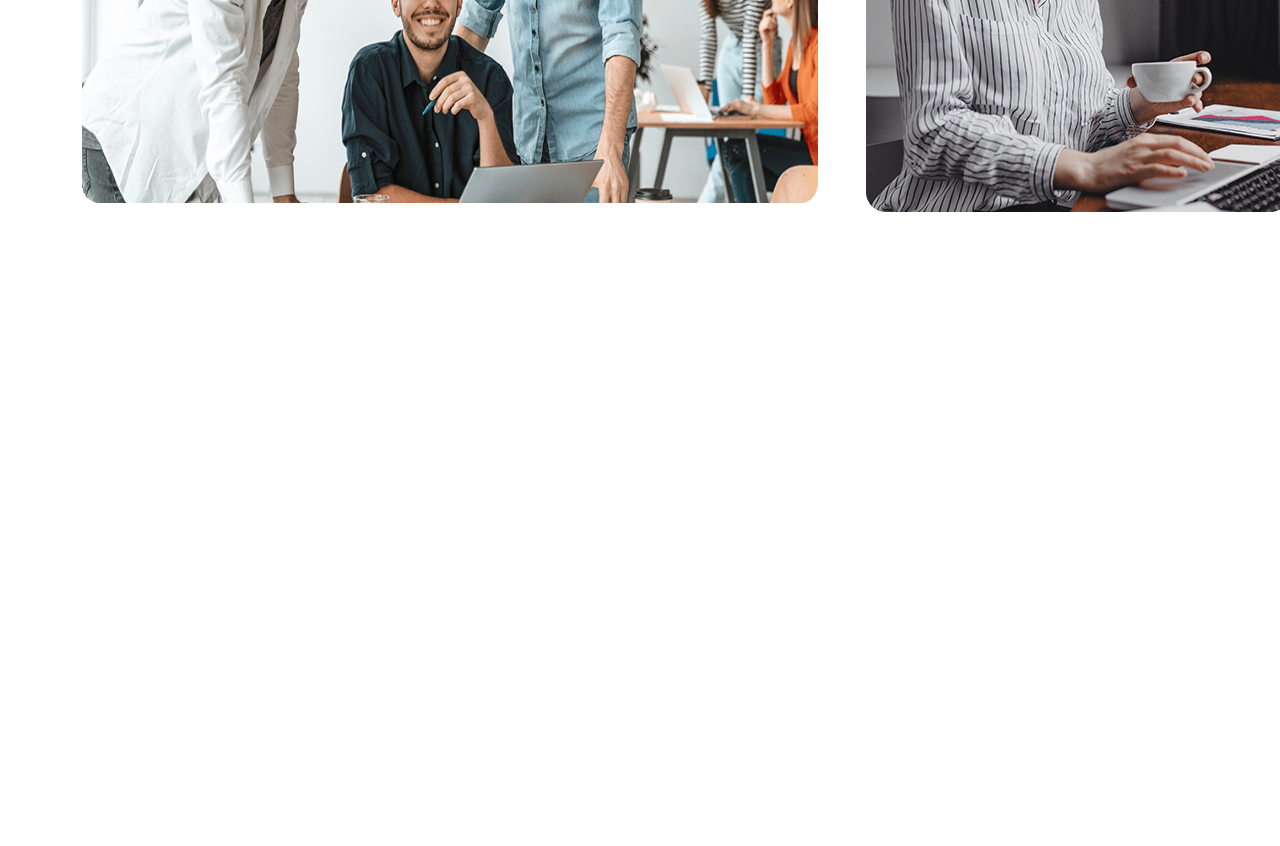
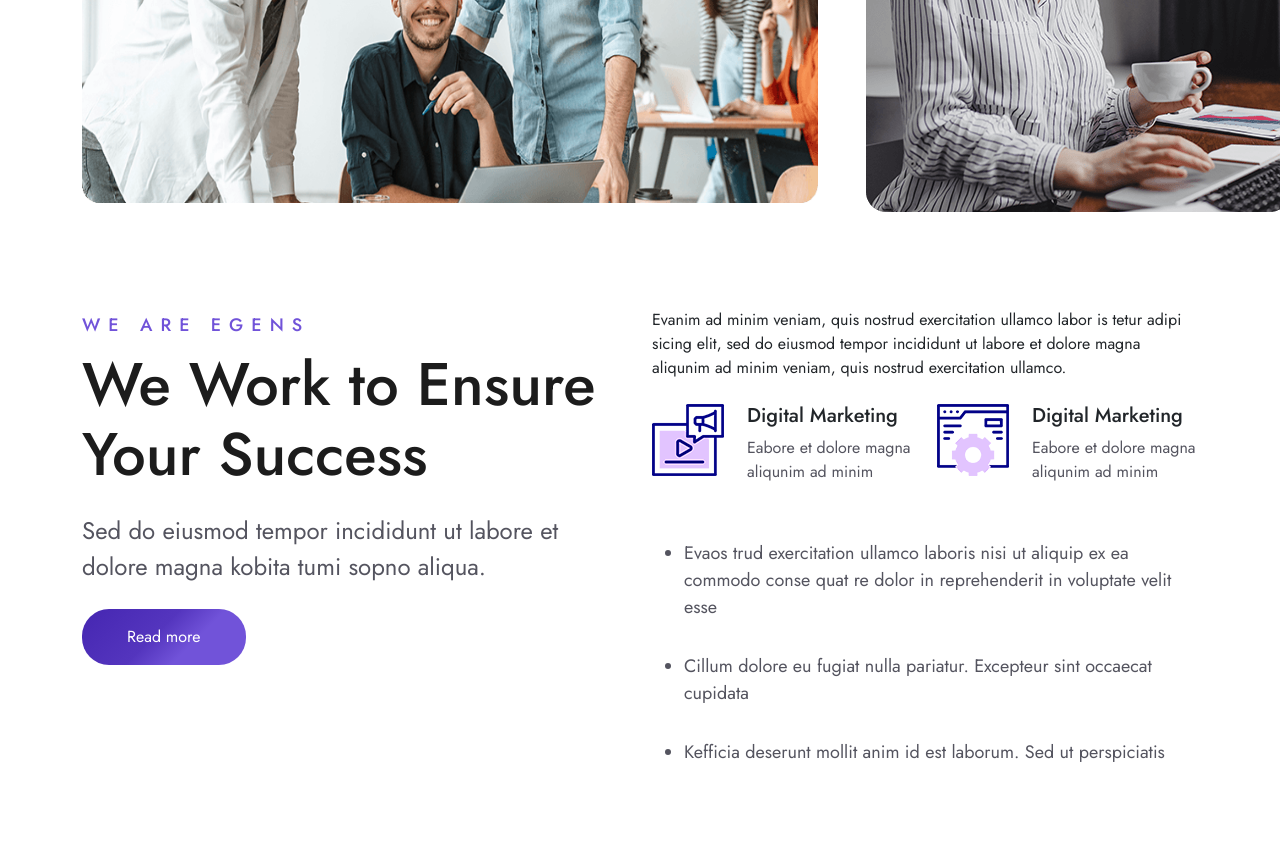
Before and after one commit to BRIHMAT-Naoui/Egens-landing-page, a plain HTML site: page index.html in a window 1280 px wide. Shown: the part 1354-2200 px from the top of the page. Before the commit the page ends 1614 px from the top, so only its background shows below. Drawn offline with nearby package versions, Linux system fonts and the light colour scheme.

Commit message:
add feature2 section

```diff
--- a/css/style.css
+++ b/css/style.css
@@ -83,3 +83,45 @@ font-family: 'Jost', sans-serif;
 .separator{
 width: 2% !important;
 }
+
+/* feature 2*/
+
+.section-subtitle{
+    font-size: 18px;
+    font-weight: 500;
+    line-height: 1.9;
+    color: #7153d9;
+    text-transform: uppercase;
+    letter-spacing: 8px
+}
+
+.section-title{
+    font-size: 60px;
+    font-weight: 500;
+    line-height: 1.16;
+    color: #1c1c1c;
+}
+
+.section-text{
+    font-size: 24px;
+    font-weight: 400;
+    line-height: 1.5;
+    color: #54545f;
+    margin-top: 30px;
+    max-width: 510px;
+
+}
+
+.feature2-title{
+    font-size: 20px;
+    font-weight: 500;
+}
+
+.feature2-p{
+    font-size: 18px;
+    color:#54545f;
+}
+
+.feature2-list li::before{
+    color:#7153d9;
+}
--- a/index.html
+++ b/index.html
@@ -67,7 +67,7 @@
           <h4 class="banner-subtitle">We ARE EGENS</h4>
           <h1 class="banner-title">We Design Solution For Busines</h1>
           <p class="banner-text my-3">Lorem ipsum dolor sit amet consectetur, adipisicing elit. Doloremque non doloribus vitae, dolorem at dignissimos iure aut debitis minus incidunt molestias</p>
-          <a href="" class="banner-btn  d-inline-block">Read more 40</a>
+          <a href="" class="banner-btn  d-inline-block">Read more</a>
         </div>
         <div class="col-lg-1"></div>
         <div class="col-lg-5">
@@ -143,7 +143,54 @@
 
    <!--end images-->
 
+  <!-- features2 start -->
+<div class="container py-5">
+  <div class="row">
+    <div class="col-lg-6">
+      <h4 class="section-subtitle">We Are Egens</h4>
+      <h1 class="section-title">We Work to Ensure Your Success</h1>
+      <p class="section-text my-4">Sed do eiusmod tempor incididunt ut labore et dolore magna kobita tumi sopno aliqua.</p>
+      <a href="" class="banner-btn  d-inline-block">Read more</a>
 
+    </div>
+    <div class="col-lg-6">
+         <p>Evanim ad minim veniam, quis nostrud exercitation ullamco labor is tetur adipi sicing elit, sed do eiusmod tempor incididunt ut labore et dolore magna aliqunim ad minim veniam, quis nostrud exercitation ullamco.</p>
+         <div class="row my-4">
+            <div class="col-lg-6">
+                <div class="row">
+                  <div class="col-lg-4"><img src="img/icon-3.png" alt=""></div>
+                  <div class="col-lg-8">
+                    <h5 class="feature2-title ">Digital Marketing</h5>
+                    <p class="feature-text">Eabore et dolore magna aliqunim ad minim </p>
+                  </div>
+
+                </div>
+            </div>
+            <div class="col-lg-6">
+              <div class="row">
+                <div class="col-lg-4"><img src="img/icon-4.png" alt=""></div>
+                <div class="col-lg-8">
+                  <h5 class="feature2-title">Digital Marketing</h5>
+                  <p class="feature-text">Eabore et dolore magna aliqunim ad minim </p>
+                </div>
+
+              </div>
+          </div>
+         </div>
+         <div>
+          <ul class="feature2-list">
+            <li class="feature-text feature2-p py-3">Evaos trud exercitation ullamco laboris nisi ut aliquip ex ea commodo conse quat re dolor in reprehenderit in voluptate velit esse </li>
+            <li class="feature-text feature2-p py-3">Cillum dolore eu fugiat nulla pariatur. Excepteur sint occaecat cupidata</li>
+            <li class="feature-text feature2-p py-3">Kefficia deserunt mollit anim id est laborum. Sed ut perspiciatis</li>
+          </ul>
+         </div>
+
+    </div>
+  </div>
+
+</div>
+
+  <!--end feature2-->
 
 
     <script src="https://cdn.jsdelivr.net/npm/bootstrap@5.3.0/dist/js/bootstrap.bundle.min.js" integrity="sha384-geWF76RCwLtnZ8qwWowPQNguL3RmwHVBC9FhGdlKrxdiJJigb/j/68SIy3Te4Bkz" crossorigin="anonymous"></script>
```
Also changed, not shown: img/icon-3.png (added), img/icon-4.png (added).
